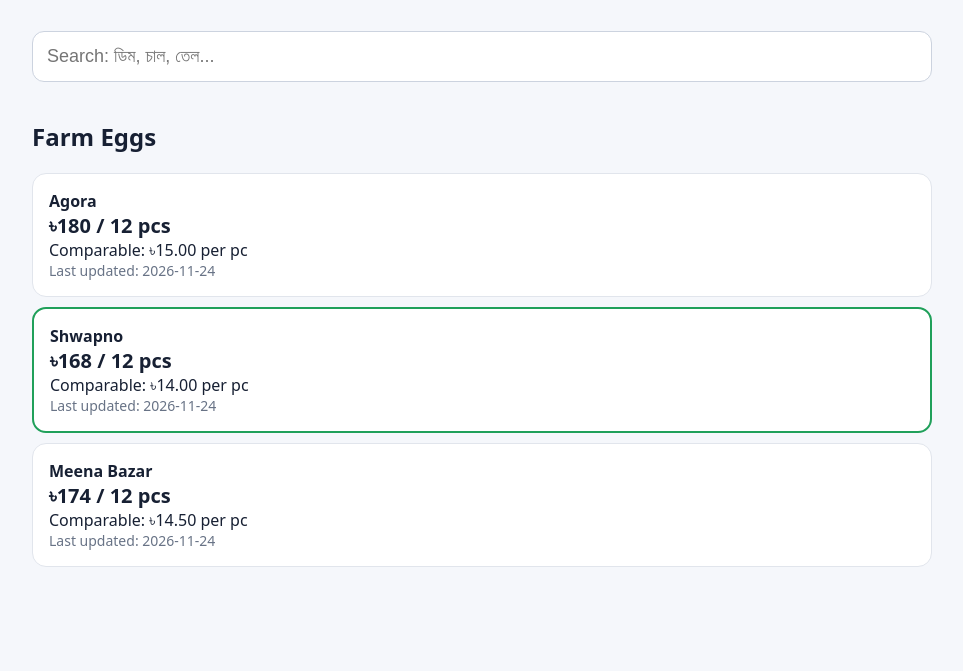
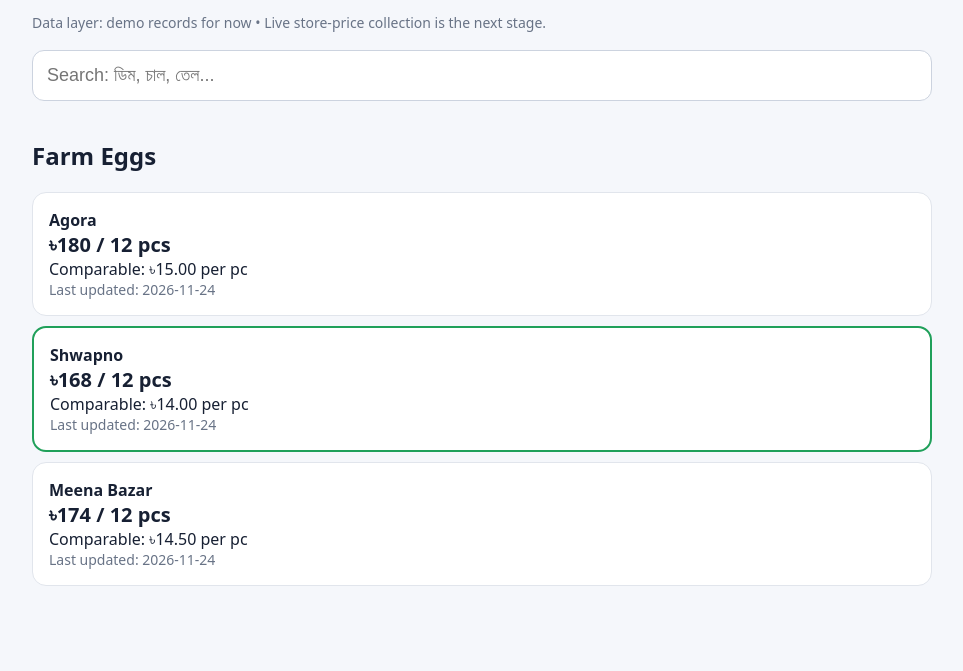
Before and after one commit to sajednsu-sketch/sajednsu-sketch.github.io, a plain HTML site: page grocery/index.html in a window 1280 px wide. Shown: the part 129-800 px from the top of the page, without its empty margins (158-1121 px from the left). Drawn offline with Linux system fonts and the light colour scheme.

Commit message:
Clarify grocery app data status

```diff
--- a/grocery/index.html
+++ b/grocery/index.html
@@ -11,7 +11,7 @@ body{font-family:system-ui,sans-serif;margin:0;background:#f5f7fb;color:#172033}
 <body>
 <main>
 <h1>Grocery Price Compare</h1>
-<p class="sub">Compare normalized grocery prices across Dhaka stores.</p>
+<p class="sub">Compare normalized grocery prices across Dhaka stores.</p><div class="meta">Data layer: demo records for now • Live store-price collection is the next stage.</div>
 <input id="search" placeholder="Search: ডিম, চাল, তেল..." aria-label="Search grocery item">
 <section id="results"></section>
 <script>
```
